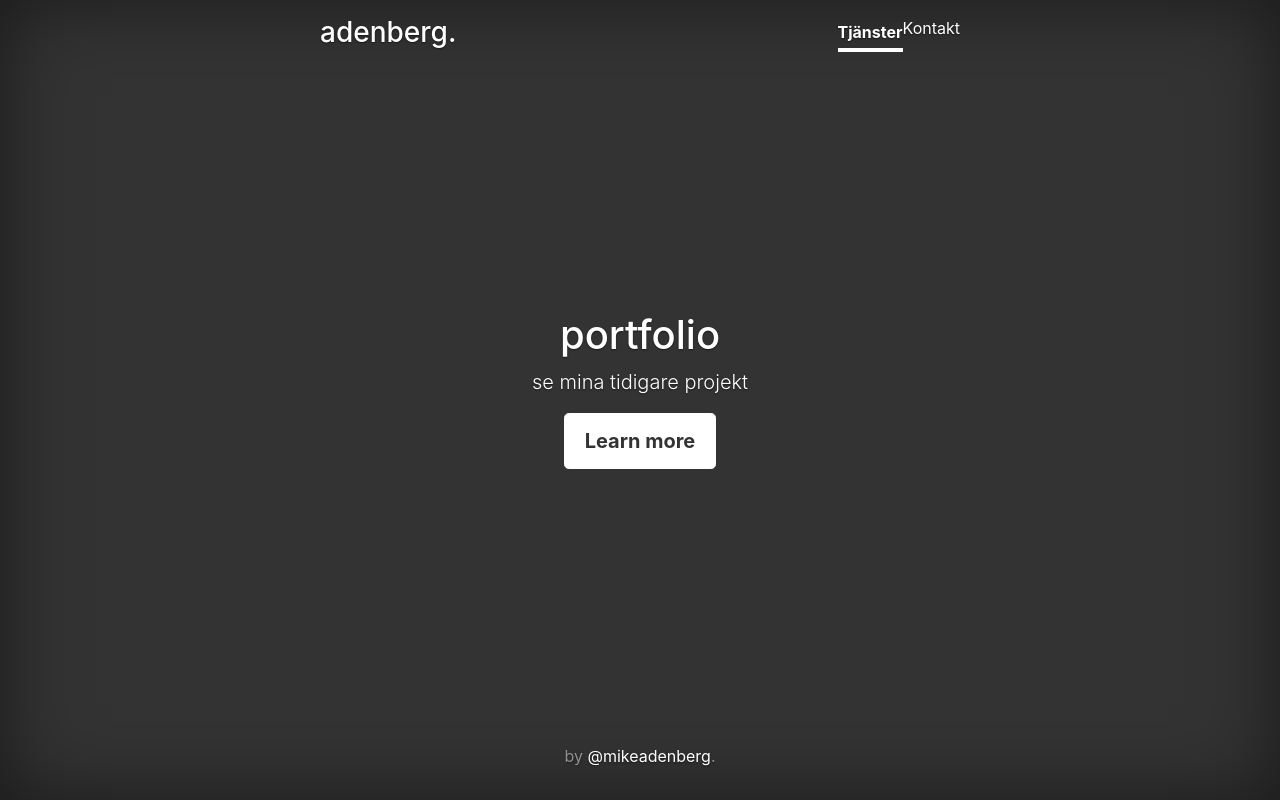
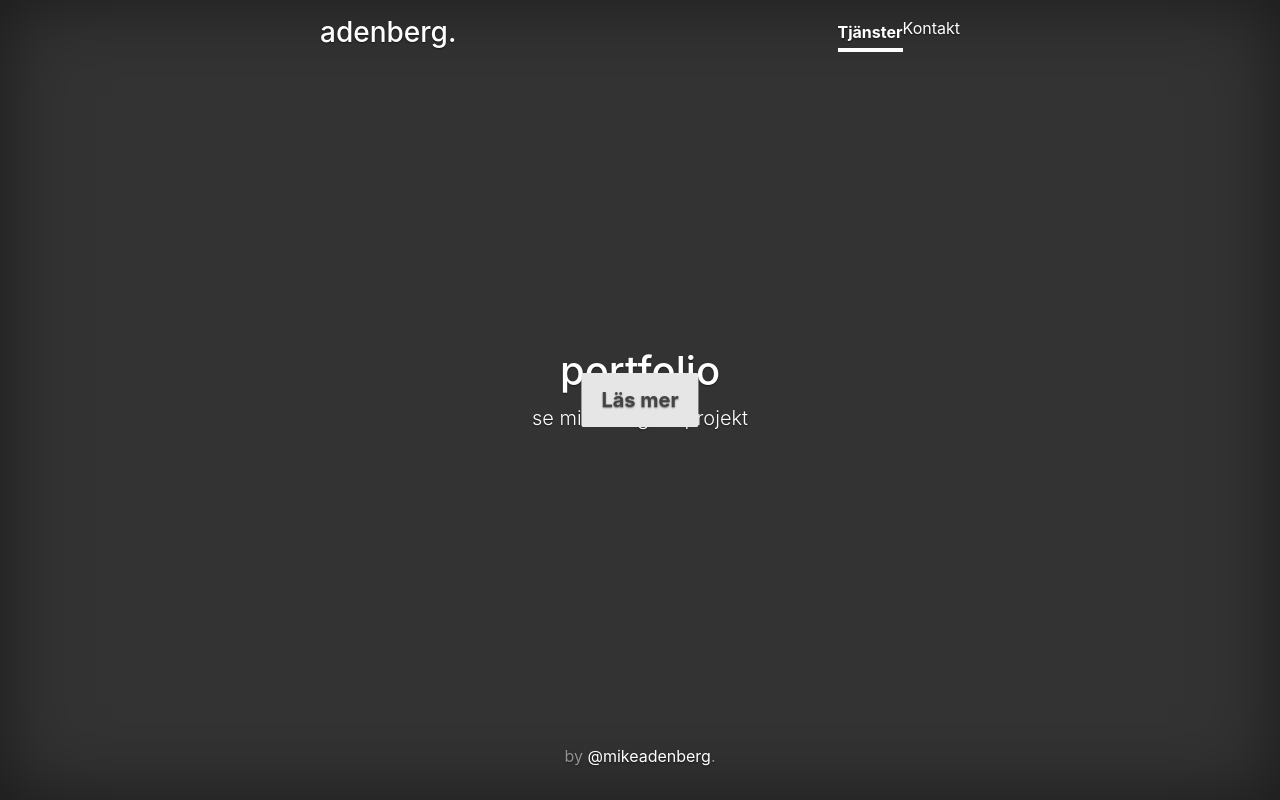
Before and after one commit to adenberg/adenberg.github.io, a plain HTML site: page index.html in a window 1280 px wide. Drawn offline with nearby package versions, Linux system fonts and the light colour scheme.

Commit message:
Update index.html

```diff
--- a/index.html
+++ b/index.html
@@ -30,11 +30,27 @@ a:hover {
 /* Custom default button */
 .btn-secondary,
 .btn-secondary:hover,
-.btn-secondary:focus {
+.btn-secondary:focus
+.knapp  {
   color: #333;
-  text-shadow: none; /* Prevent inheritance from `body` */
+  color: #333;
   background-color: #fff;
   border: .05rem solid #fff;
+  text-decoration: none;
+  color: #FFFFFF;
+  text-align: center;
+  margin: 0;
+  position: absolute;
+  top: 50%;
+  left: 50%;
+  margin-right: -50%;
+  transform: translate(-50%, -50%);
+  padding: 0.5em 1em;
+  color: #444;
+  border: 1px solid #999;
+  border: none transparent;
+  background-color: #e6e6e6;
+  border-radius: 2px;
 }
 
 
@@ -131,6 +147,9 @@ body {
         user-select: none;
       }
 
+      .btn-element{
+        font
+
       @media (min-width: 768px) {
         .bd-placeholder-img-lg {
           font-size: 3.5rem;
@@ -149,7 +168,7 @@ body {
       <h3 class="masthead-brand">adenberg.</h3>
       <nav class="nav nav-masthead justify-content-center">
         <a class="nav-link active" href="#tjanster">Tjänster</a>
-        <a class="" href="#kontakt">Kontakt</a>
+        <a class="knapp" href="#kontakt">Kontakt</a>
       </nav>
     </div>
   </header>
@@ -158,7 +177,7 @@ body {
     <h1 class="cover-heading">portfolio</h1>
     <p class="lead">se mina tidigare projekt</p>
     <p class="lead">
-      <a href="#" class="btn btn-lg btn-secondary">Learn more</a>
+      <a href="#" class="btn btn-lg btn-secondary">Läs mer</a>
     </p>
   </main>
 
```
